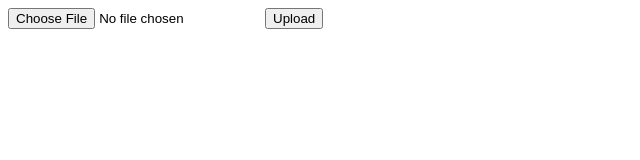
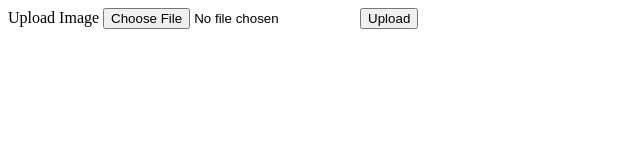
Before and after one commit to Vageesh-bhat/Trojan-image-detection, a plain HTML site: page template/index.html in a window 1280 px wide. Shown: the whole page, without its empty margins (0-640 px from the left). Drawn offline with Linux system fonts and the light colour scheme.

Commit message:
updated Readme.md file

```diff
--- a/template/index.html
+++ b/template/index.html
@@ -2,10 +2,12 @@
 <html lang="en">
 <head>
     <meta charset="UTF-8">
+    <meta name="viewport" content="width=device-width, initial-scale=1.0">
     <title>Trojan Image Detector</title>
 </head>
 <body>
     <form id="upload-form" enctype="multipart/form-data">
+        <label for="file">Upload Image</label>
         <input type="file" id="file" name="file" accept="image/*">
         <button type="submit">Upload</button>
     </form>
```
Also changed, not shown: requirement.txt (deleted), requirements.txt (added), 1 other file.
